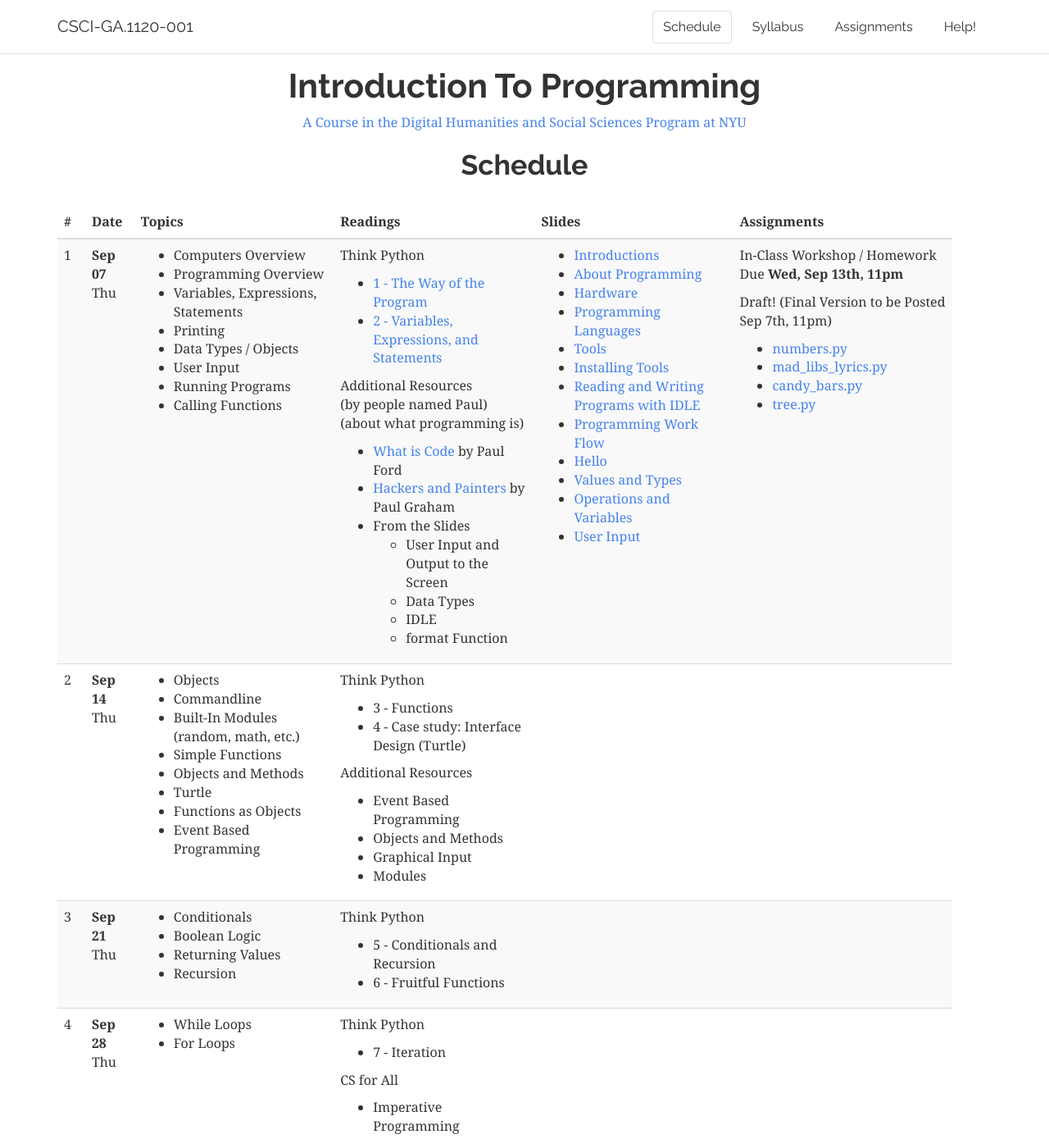
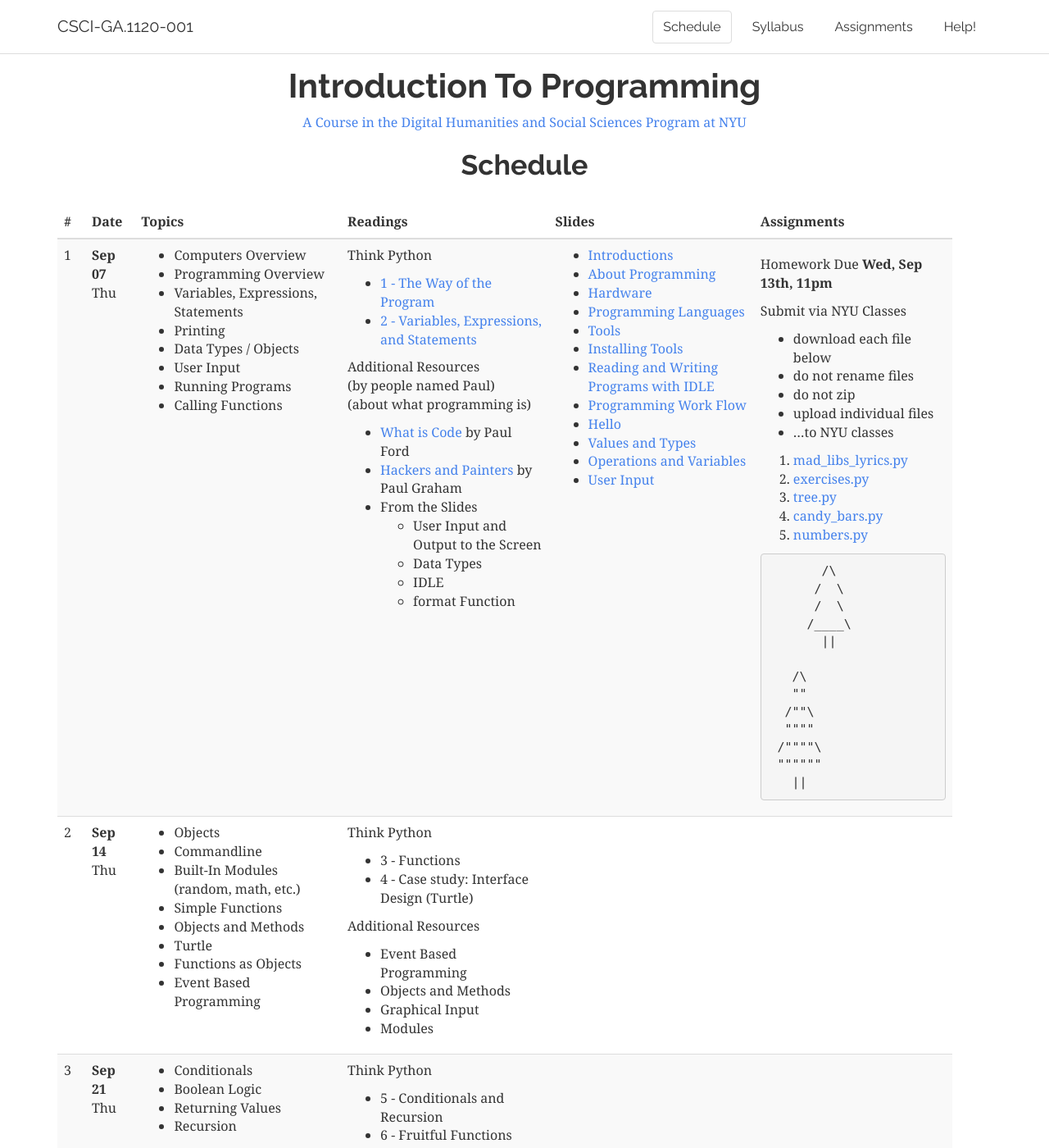
Before and after one commit to foureyes/csci-ga.1120-fall2017-001, a Jekyll site: the page built from index.markdown, in a window 1280 px wide and 1400 px high. Shown: the whole window at 82% size. Built offline with Jekyll 4.4.1, drawn with Linux system fonts in a browser that asks for light colours.

Commit message:
added hw again

```diff
--- a/_includes/schedule/01.markdown
+++ b/_includes/schedule/01.markdown
@@ -45,16 +45,38 @@ From the Official Python Documentation
 * [Assignment #1](assignments/hw01.html)
 {% endcomment %}
 
+<a name="homework1" id="homework1"></a>
 
-In-Class Workshop / Homework
-<br>Due __Wed, Sep 13th, 11pm__
+Homework Due __Wed, Sep 13th, 11pm__
 
-Draft! (Final Version to be Posted Sep 7th, 11pm)
+Submit via NYU Classes
 
-* [numbers.py](assignments/hw01/numbers.py)
-* [mad_libs_lyrics.py](assignments/hw01/mad_libs_lyrics.py)
-* [candy_bars.py](assignments/hw01/candy_bars.py)
-* [tree.py](assignments/hw01/tree.py)
+* download each file below
+* do not rename files
+* do not zip
+* upload individual files
+* ...to NYU classes
+
+1. [mad_libs_lyrics.py](assignments/hw01/mad_libs_lyrics.py)
+2. [exercises.py](assignments/hw01/exercises.py)
+3. [tree.py](assignments/hw01/tree.py)
+4. [candy_bars.py](assignments/hw01/candy_bars.py)
+5. [numbers.py](assignments/hw01/numbers.py)
 
 
+<pre>       /\
+      /  \
+      /  \
+     /____\
+       ||
+
+   /\
+   ""
+  /""\
+  """"
+ /""""\
+ """"""
+   ||
+</pre>
+
 </td>
--- a/_includes/schedule/02.markdown
+++ b/_includes/schedule/02.markdown
@@ -20,4 +20,10 @@ Due Thursday, Feb 4th
 * [Assignment #1](assignments/hw01.html)
 * The first quiz is postponed; will be posted next week instead
 
+* [multiply.py](assignments/hw01/multiply.py) (together?)
+* [change_puhleese.py](assignments/hw01/change_puhleese.py)
+* [grade_bot_3000.py](assignments/hw01/grade_bot_3000.py)
+* [foods.py](assignments/hw01/foods.py)
+* [exercises.py](assignments/hw01/exercises.py)
+
 </td>
```
Also changed, not shown: 5 other files.
